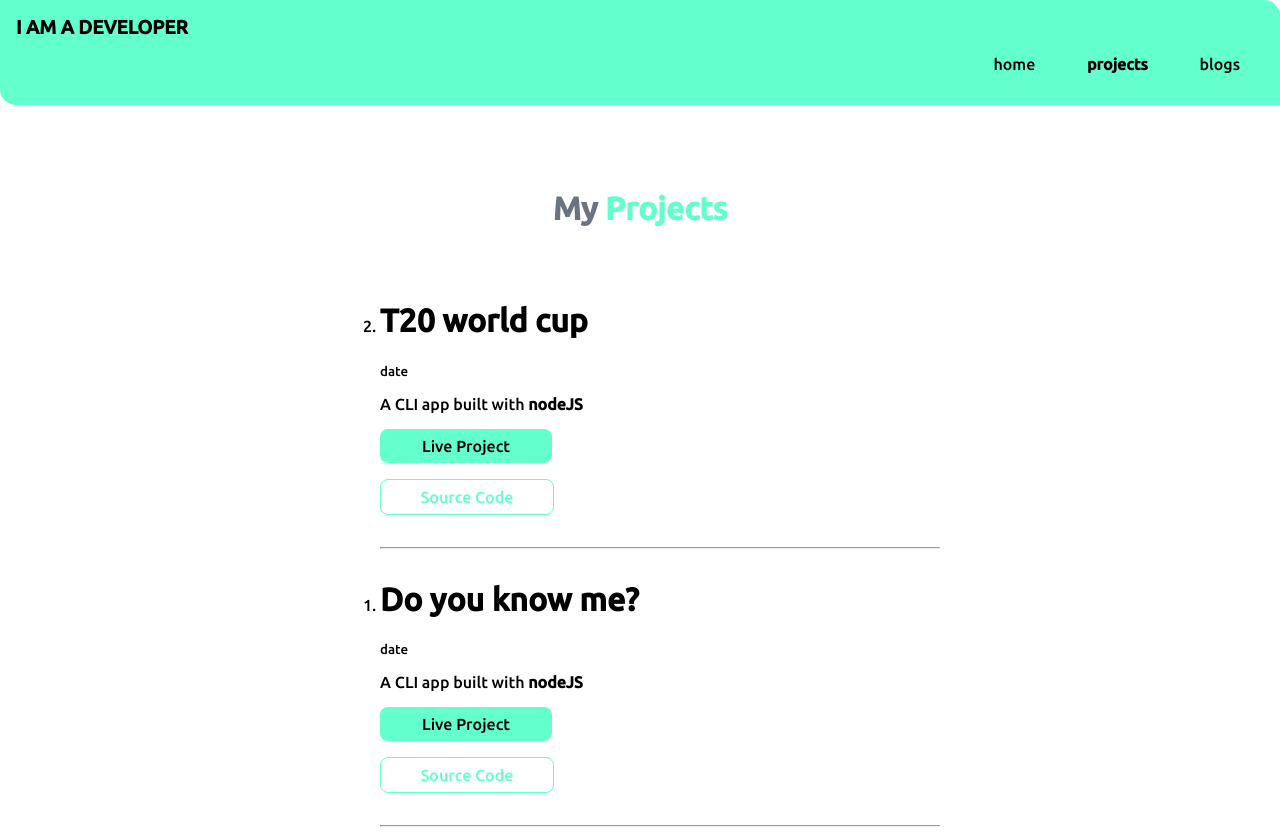
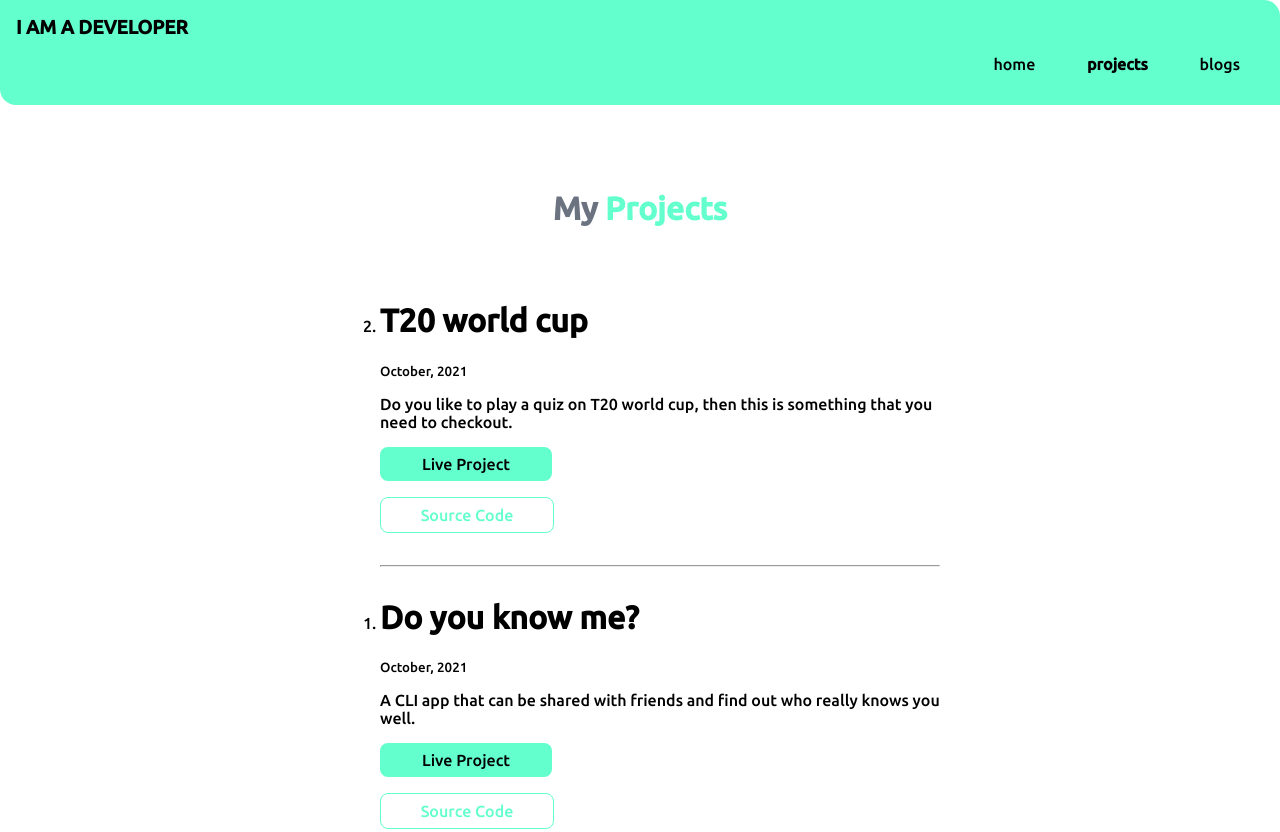
Before and after one commit to sushmaeshwarappa/Portfolio-website, a plain HTML site: page projects.html in a window 1280 px wide. Shown: the top 832 px of the page. Drawn offline with Linux system fonts and the light colour scheme.

Commit message:
fix: correction of date and description

```diff
--- a/projects.html
+++ b/projects.html
@@ -28,8 +28,8 @@
         <ol reversed>
             <li class="space-between-lists">
                 <h1>T20 world cup</h1>
-                <small>date</small>
-                <p>A CLI app built with <b>nodeJS</b></p>
+                <small>October, 2021</small>
+                <p>Do you like to play a quiz on T20 world cup, then this is something that you need to checkout.</p>
                 <a class="link link-primary" href="https://replit.com/@SUSHMA25/Assignment-QuizT20?embed=1">Live
                     Project</a>
                 <a class="link link-secondary" href="https://github.com/sushmaeshwarappa/Quiz--T20">Source Code</a>
@@ -37,8 +37,8 @@
             <hr>
             <li>
                 <h1>Do you know me?</h1>
-                <small>date</small>
-                <p>A CLI app built with <b>nodeJS</b></p>
+                <small>October, 2021</small>
+                <p>A CLI app that can be shared with friends and find out who really knows you well.</p>
                 <a class="link link-primary" href="https://replit.com/@SUSHMA25/Task-15-Do-you-know-me?embed=1">Live
                     Project</a>
                 <a class="link link-secondary"
```
